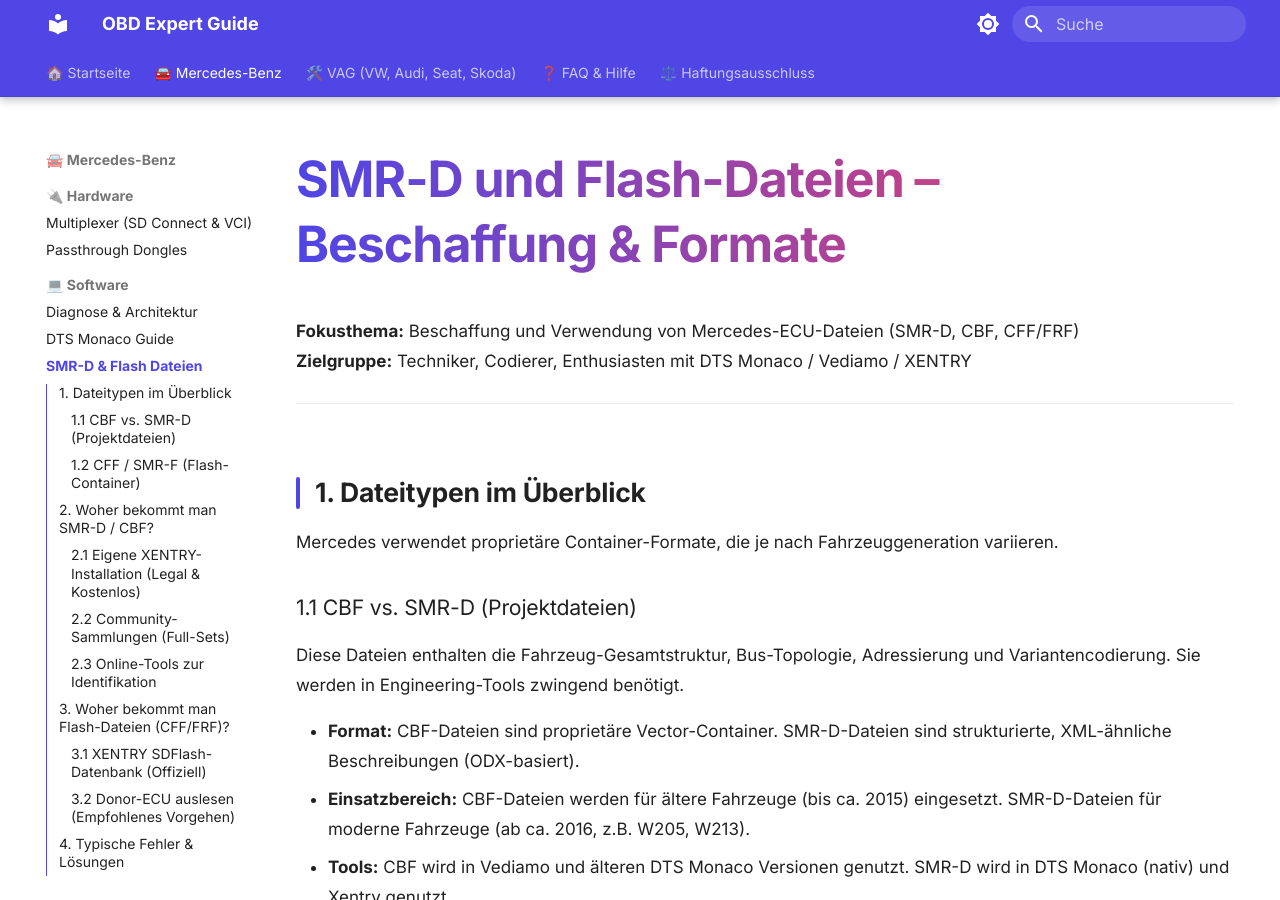
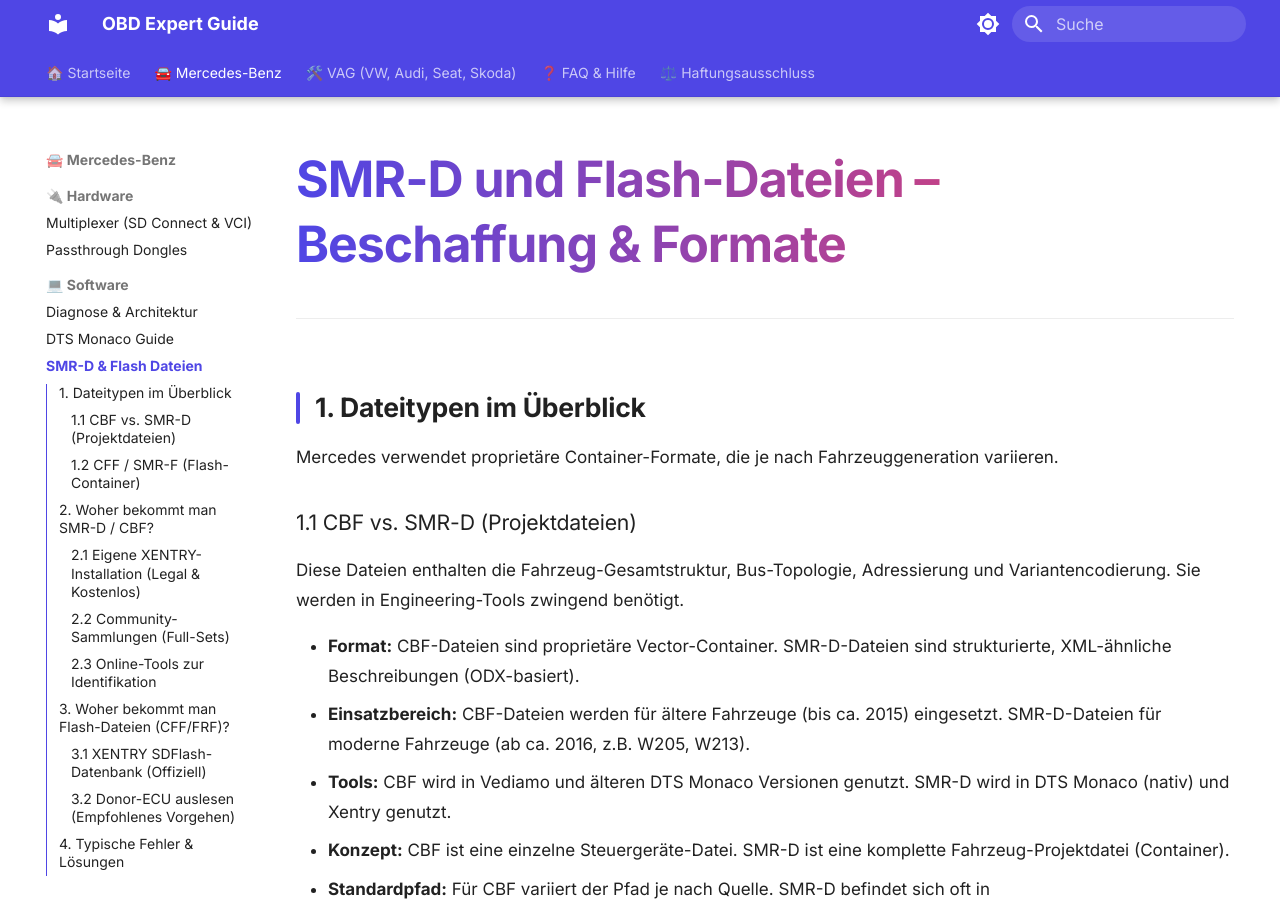
Before and after one commit to CAZE7/CAZE7.github.io, an MkDocs documentation site: the page built from docs/mercedes/software/smr_d.md, in a window 1280 px wide and 900 px high. Built offline with MkDocs 1.6.1 and Material for MkDocs 9.7.7, drawn with Linux system fonts in a browser that asks for light colours.

```diff
--- a/docs/mercedes/software/smr_d.md
+++ b/docs/mercedes/software/smr_d.md
@@ -1,7 +1,4 @@
 # SMR-D und Flash-Dateien – Beschaffung & Formate
-
-**Fokusthema:** Beschaffung und Verwendung von Mercedes-ECU-Dateien (SMR-D, CBF, CFF/FRF)
-**Zielgruppe:** Techniker, Codierer, Enthusiasten mit DTS Monaco / Vediamo / XENTRY
 
 ---
 
```
